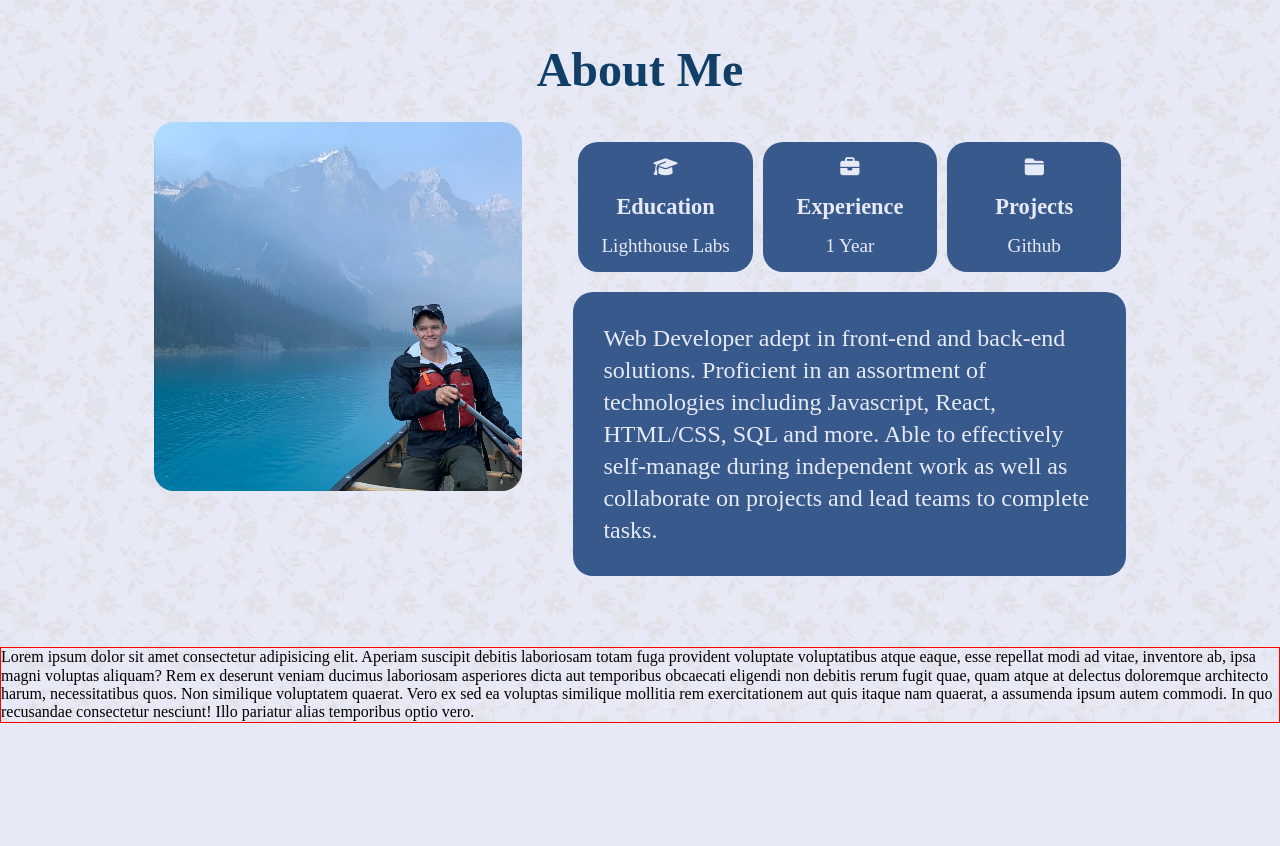
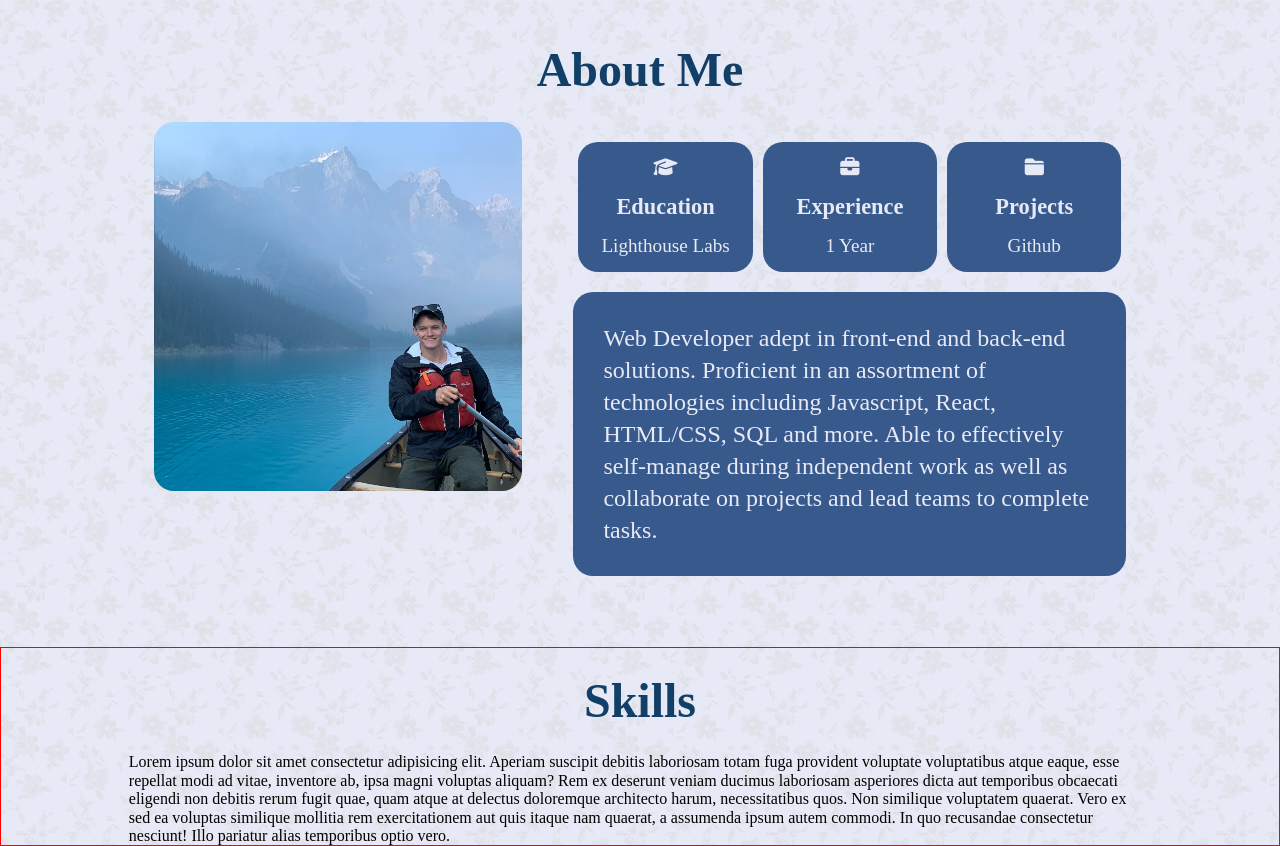
Before and after one commit to NealePT/nealetaylorcom, a React (Create React App) app in the folder react-site/: page / in a window 1280 px wide. Shown: the part 808-1654 px from the top of the page. Before the commit the page ends 1531 px from the top, so only its background shows below. Built offline with nearby package versions, Linux system fonts and the light colour scheme.

Commit message:
modify css

```diff
--- a/react-site/src/components/Skills.css
+++ b/react-site/src/components/Skills.css
@@ -1,3 +1,11 @@
 .skills {
   border: 1px solid red;
 }
+
+.skills h3 {
+  margin: 25px;
+  font-size: 3rem;
+  display: flex;
+  justify-content: center;
+  color: #113f67;
+}
--- a/react-site/src/components/Skills.jsx
+++ b/react-site/src/components/Skills.jsx
@@ -1,9 +1,14 @@
 export default function Skills(props) {
   return (
     <div className="skills">
-      Lorem ipsum dolor sit amet consectetur adipisicing elit. Aperiam suscipit debitis laboriosam totam fuga provident voluptate voluptatibus atque eaque, esse repellat modi ad vitae, inventore ab, ipsa magni voluptas aliquam?
-      Rem ex deserunt veniam ducimus laboriosam asperiores dicta aut temporibus obcaecati eligendi non debitis rerum fugit quae, quam atque at delectus doloremque architecto harum, necessitatibus quos. Non similique voluptatem quaerat.
-      Vero ex sed ea voluptas similique mollitia rem exercitationem aut quis itaque nam quaerat, a assumenda ipsum autem commodi. In quo recusandae consectetur nesciunt! Illo pariatur alias temporibus optio vero.
+      <div className="wrapper">
+        <h3>
+          Skills
+        </h3>
+        Lorem ipsum dolor sit amet consectetur adipisicing elit. Aperiam suscipit debitis laboriosam totam fuga provident voluptate voluptatibus atque eaque, esse repellat modi ad vitae, inventore ab, ipsa magni voluptas aliquam?
+        Rem ex deserunt veniam ducimus laboriosam asperiores dicta aut temporibus obcaecati eligendi non debitis rerum fugit quae, quam atque at delectus doloremque architecto harum, necessitatibus quos. Non similique voluptatem quaerat.
+        Vero ex sed ea voluptas similique mollitia rem exercitationem aut quis itaque nam quaerat, a assumenda ipsum autem commodi. In quo recusandae consectetur nesciunt! Illo pariatur alias temporibus optio vero.
+      </div>
     </div>
   )
 }
```
